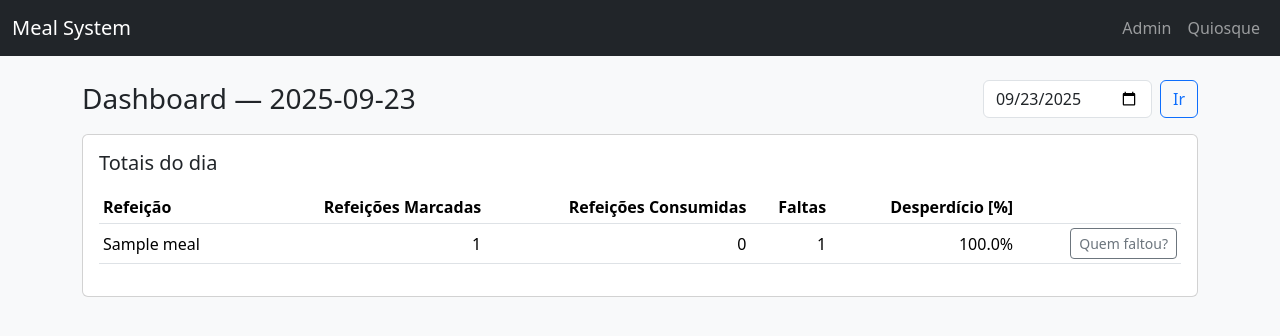
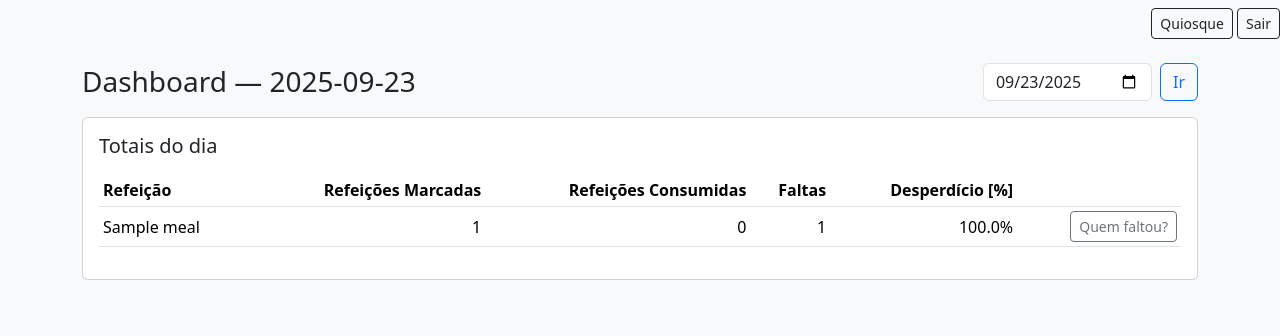
Before and after one commit to danimeida/meal_system_app, a Flask app: page /admin in a window 1280 px wide. Shown: the top 336 px of the page. Run offline with Flask 3, Linux system fonts and the light colour scheme; the visitor is signed in with stand-in values (Sample User, id 1); tables that the repository leaves empty hold one stand-in row (values such as "Sample post").

Commit message:
meter pin sem link, com sessao v2

```diff
--- a/templates/base.html
+++ b/templates/base.html
@@ -15,37 +15,22 @@
   </style>
 </head>
 <body class="bg-light">
-<nav class="navbar navbar-expand-lg navbar-dark bg-dark mb-4">
-  <div class="container-fluid">
-    <a class="navbar-brand" href="{{ url_for('routes.index') }}">Meal System</a>
-
-    <ul class="navbar-nav ms-auto">
-      <!-- link para Admin -->
-      {% if current_user.is_authenticated %}
-        <li class="nav-item">
-          <a class="nav-link" href="{{ url_for('routes.admin_dashboard') }}">Admin</a>
-        </li>
-      {% endif %}
-
-      <!-- link para Quiosque -->
-      {% if current_user.is_authenticated %}
-        <li class="nav-item">
-          <a class="nav-link" href="{{ url_for('routes.kiosk') }}">Quiosque</a>
-        </li>
-      {% endif %}
-
-      <!-- botão logout da MARCAÇÃO (sessão de marcação, não admin) -->
-      {% if request.endpoint and request.endpoint.startswith('routes.mark') %}
-        <li class="nav-item">
-          <a class="btn btn-outline-light ms-2" href="{{ url_for('routes.mark_logout') }}">
-            Terminar sessão
-          </a>
-        </li>
-      {% endif %}
-    </ul>
-  </div>
+<nav class="navbar navbar-expand-lg bg-body-tertiary mb-3">
+<div class="ms-auto">
+{% if current_user.is_authenticated %}
+{% if current_user.is_authenticated %}
+  {% if request.endpoint and request.endpoint.startswith('routes.kiosk') %}
+    <a class="btn btn-outline-dark btn-sm" href="{{ url_for('routes.admin_dashboard') }}">Menu Admin</a>
+  {% else %}
+    <a class="btn btn-outline-dark btn-sm" href="{{ url_for('routes.kiosk') }}">Quiosque</a>
+  {% endif %}
+{% endif %}
+  <a class="btn btn-outline-dark btn-sm" href="{{ url_for('auth.logout') }}">Sair</a>
+{% else %}
+  <a class="btn btn-outline-dark btn-sm" href="{{ url_for('auth.admin_login') }}">Admin</a>
+{% endif %}
+</div>
 </nav>
-
 
 
 <main class="container mb-5">
```
